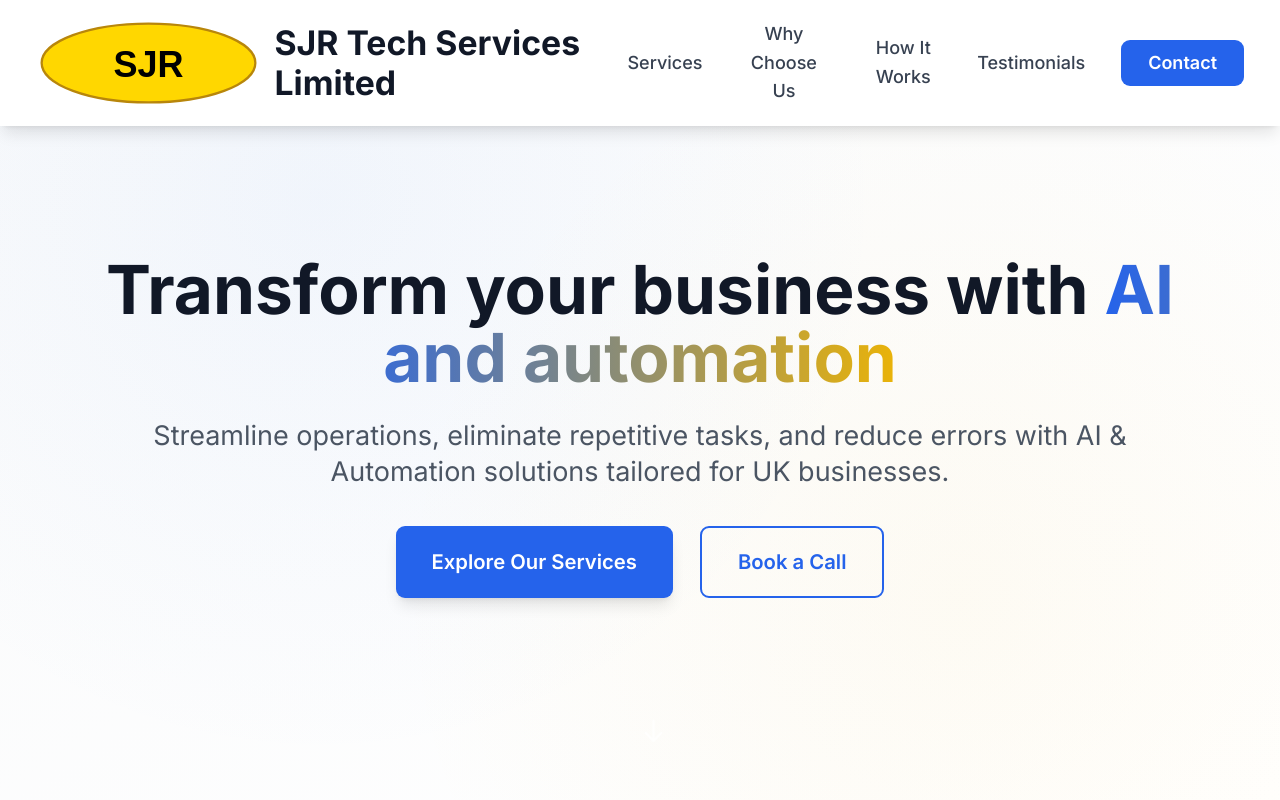
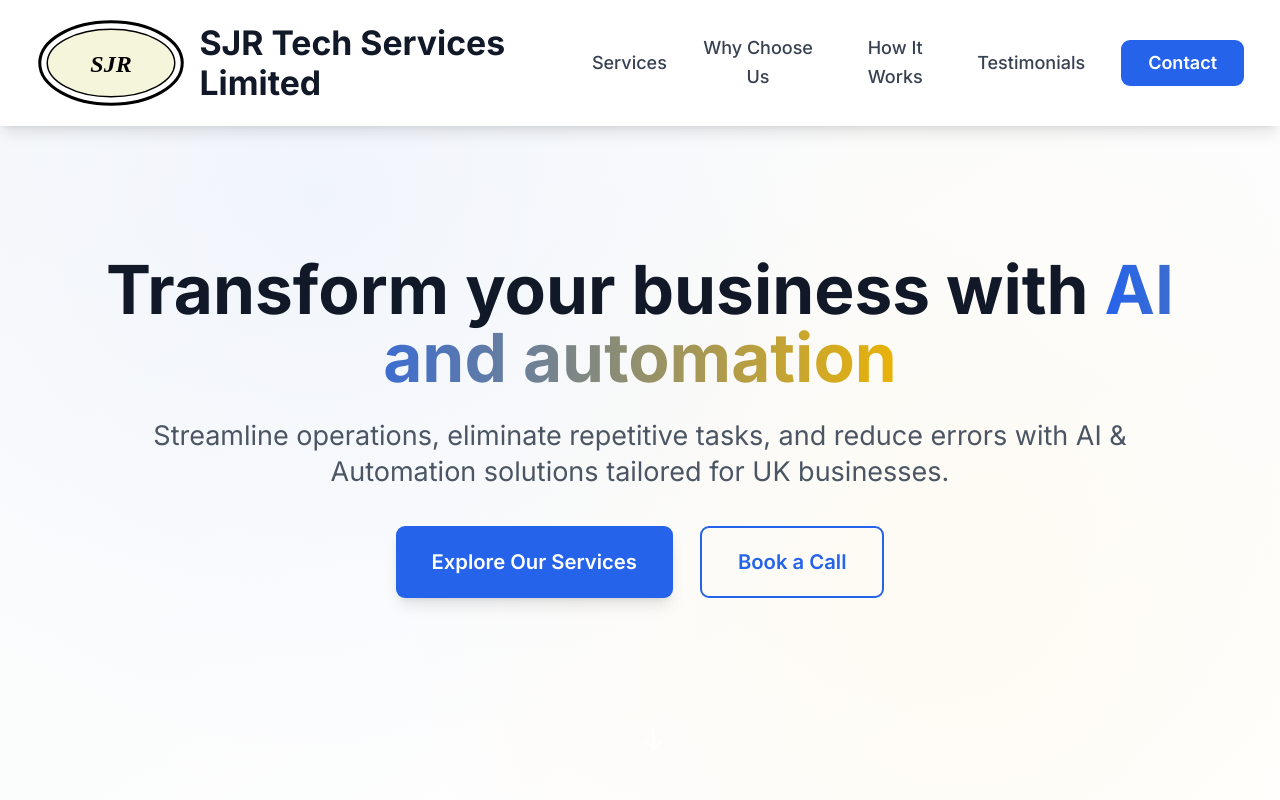
Before and after one commit to vijaysundar-git/vijaygit, a React (Vite) app: page / in a window 1280 px wide. Shown: the top 800 px of the page. Built offline with nearby package versions, Linux system fonts and the light colour scheme; the HTML template or start-up script is replaced by a standard one.

Commit message:
Update SJR logo and remove testimonials section

```diff
--- a/src/App.jsx
+++ b/src/App.jsx
@@ -3,7 +3,6 @@ import HeroSection from './components/HeroSection'
 import ServicesSection from './components/ServicesSection'
 import WhyChooseUsSection from './components/WhyChooseUsSection'
 import WorkflowSection from './components/WorkflowSection'
-import TestimonialsSection from './components/TestimonialsSection'
 import FinalCTASection from './components/FinalCTASection'
 import Footer from './components/Footer'
 
@@ -15,7 +14,6 @@ function App() {
       <ServicesSection />
       <WhyChooseUsSection />
       <WorkflowSection />
-      <TestimonialsSection />
       <FinalCTASection />
       <Footer />
     </div>
--- a/src/components/Logo.jsx
+++ b/src/components/Logo.jsx
@@ -18,7 +18,7 @@ const Logo = ({size = "md", showText = true, className = ""}) => {
   return (
     <div className={`flex items-center gap-3 ${className}`}>
       <img
-        src="/assets/sjr-logo-new.svg"
+        src="/assets/sjr-logo-updated.svg"
         alt="SJR Tech Services Limited Logo"
         className={`${sizeClasses[size]} w-auto flex-shrink-0`}
       />
```
Also changed, not shown: public/assets/sjr-logo-updated.svg (added).
